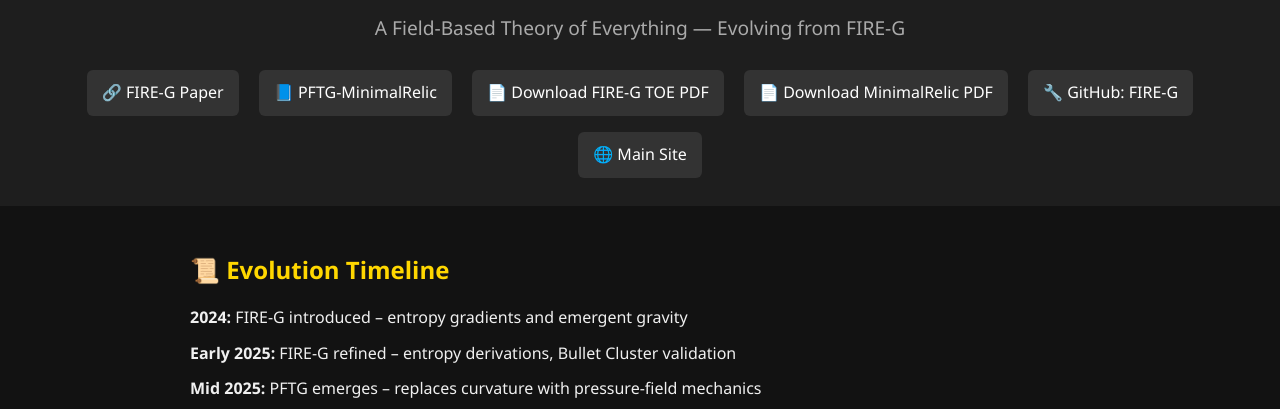
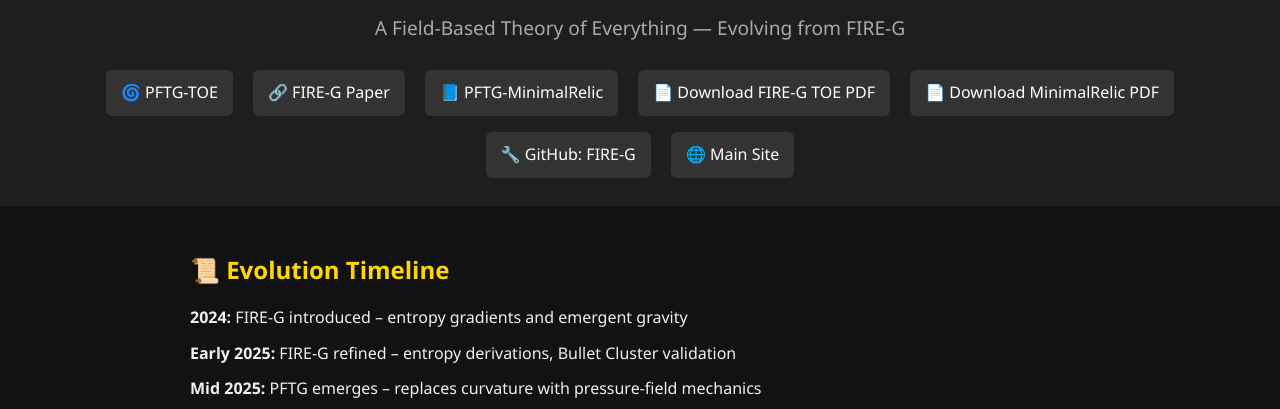
Before and after one commit to joeyharper52/pftg-companion, a plain HTML site: page index.html in a window 1280 px wide. Shown: the part 380-789 px from the top of the page. Drawn offline with Linux system fonts and the light colour scheme.

Commit message:
Update index.html

```diff
--- a/index.html
+++ b/index.html
@@ -12,6 +12,9 @@
     <h1>The Pressure-Field Theory of Gravity</h1>
     <p class="subtitle">A Field-Based Theory of Everything — Evolving from FIRE-G</p>
     <div class="buttons">
+      <a href="https://doi.org/10.5281/zenodo.15760299" target="_blank" class="button">
+  🌀 PFTG-TOE
+</a>
       <a href="https://doi.org/10.5281/zenodo.15734166" target="_blank">🔗 FIRE-G Paper</a>
       <a href="https://doi.org/10.5281/zenodo.15612109" target="_blank">📘 PFTG-MinimalRelic</a>
       <a href="PFTG_TOE.pdf" target="_blank">📄 Download FIRE-G TOE PDF</a>
```
